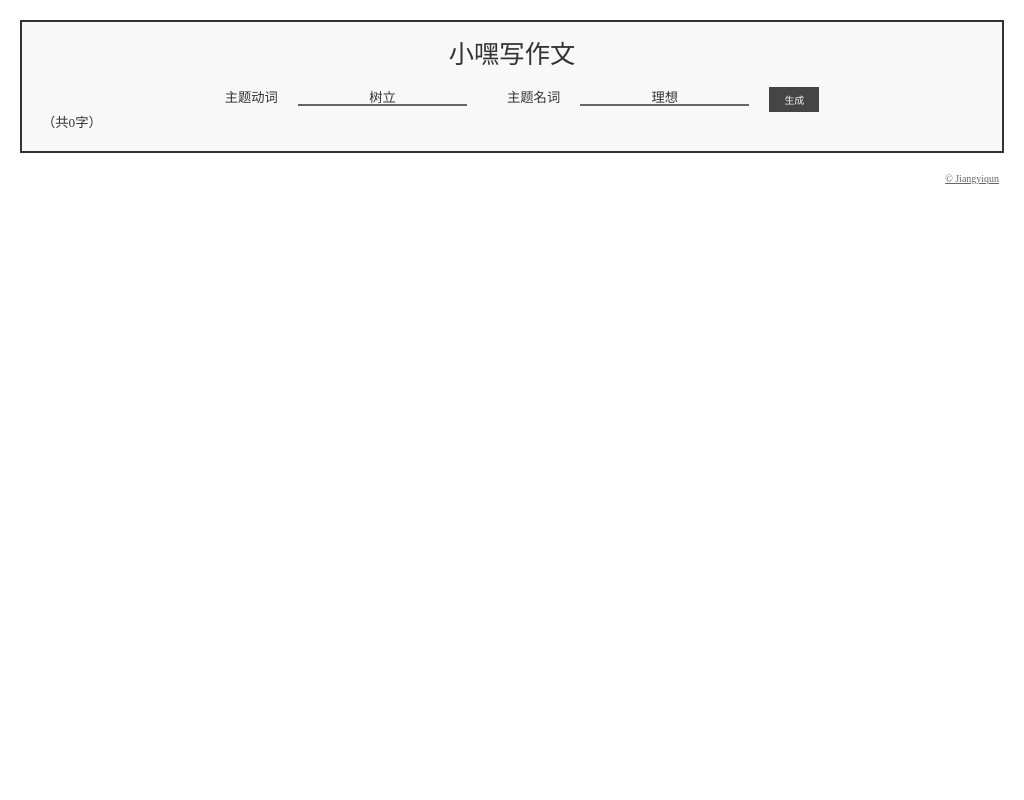
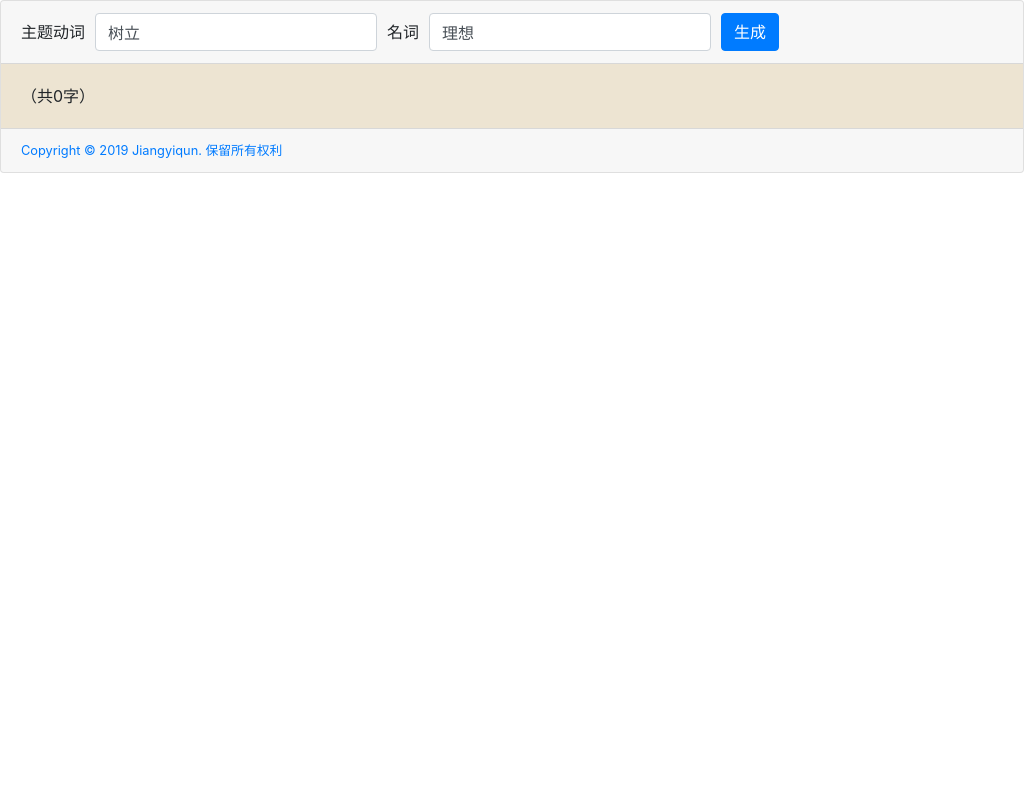
Before and after one commit to jackjyq/xiaohei-zuowen, a Flask app: page / in a window 1024 px wide. Run offline with Flask 2, Linux system fonts and the light colour scheme; some libraries are stand-ins or nearby versions.

Commit message:
重新排版

```diff
--- a/templates/index.html
+++ b/templates/index.html
@@ -1,219 +1,49 @@
 <html>
 <head>
-  <title>小嘿写作文</title>
+  <title>小嘿在线作文生成器</title>
   <meta http-equiv="content-type" content="txt/html; charset=utf-8" />
   <meta name="viewport" content="width=device-width, initial-scale=1.0, maximum-scale=1.0, user-scalable=0">
+  <meta name="keywords" content="作文生成器, 中学作文生成器, 万能作文, 生成器, 高考议论文, 免费作文生成器">
+  <meta name="description" content="小嘿在线作文生成器, 可免费在线自动生成海量作文，绝无重复。">
+  <link rel="stylesheet" href="https://stackpath.bootstrapcdn.com/bootstrap/4.4.1/css/bootstrap.min.css" integrity="sha384-Vkoo8x4CGsO3+Hhxv8T/Q5PaXtkKtu6ug5TOeNV6gBiFeWPGFN9MuhOf23Q9Ifjh" crossorigin="anonymous">
+  <script src="https://stackpath.bootstrapcdn.com/bootstrap/4.4.1/js/bootstrap.min.js" integrity="sha384-wfSDF2E50Y2D1uUdj0O3uMBJnjuUD4Ih7YwaYd1iqfktj0Uod8GCExl3Og8ifwB6" crossorigin="anonymous"></script>
 </head>
 
 <body>
-  <div id="主体">
-    <div id="标题">小嘿写作文</div>
-
-    <div id="主题">
-      <form method = "POST">
-        <span>主题动词</span>
-        <input type = "text" name = "主题动词" value = {{ 主题动词 }} />
-        <span>主题名词</span>
-        <input type = "text" name = "主题名词" value = {{ 主题名词 }} />
-        <button type = "submit">生成</button>
-     </form>
+  <div class="card">
+    <div class="card-header">
+      <form method = "POST" style="margin-bottom: 0;">
+        <div class="form-row">
+          <label class="col-form-label">主题动词</label>
+          <div class="col">
+            <input type="text" class="form-control"
+                value={{ 主题动词 }} name="主题动词">
+          </div>
+          <label class="col-form-label">名词</label>
+          <div class="col">
+            <input type="text" class="form-control"
+                value={{ 主题名词 }} name="主题名词">
+          </div>
+          <div class="col">
+            <button type="submit" class="btn btn-primary">
+              生成
+            </button>
+          </div>
+        </div>
+      </form>
     </div>
-
-    <div id="文章">
+    <div class="card-body" style="background-color: rgb(237, 228, 210);">
         {%for 段数 in range(0, 总段数)%}
-          <p id="文章">{{作文[段数]}}</p>
+          <p class="card-text" style="text-indent:2em">{{作文[段数]}}</p>
         {%endfor%}
-        （共{{总字数}}字）
+        <p class="card-text">（共{{总字数}}字）</p>
     </div>
-
-  </div>
-
-  <div id="页脚">
-    <p><a class="链接" href="https://github.com/Jiangyiqun/Chinese_Essay_Generator">
-        © Jiangyiqun
-    </a></p>
-  </div>
+      <div class="card-footer text-muted">
+        <a class="text-center"
+            href="https://github.com/Jiangyiqun/Chinese_Essay_Generator">
+            <small>Copyright © 2019 Jiangyiqun. 保留所有权利</small>
+        </a>
+      </div>
+    </div>
 </body>
 </html>
-
-<style>
-    /* Style Sheet 来自：https://github.com/suulnnka/BullshitGenerator */
-  @media screen and (max-width: 1024px) {
-    html{
-      font-size: 16px;
-      color: #333333;
-    }
-    body{
-      margin: 0;
-    }
-    #主体{
-      border: 2px solid #333333;
-      margin: 6px;
-      padding: 6px;
-      background: #f8f8f8;
-    }
-    #标题{
-      font-size: 22px;
-      line-height: 3rem;
-      text-align: center;
-    }
-    #主题{
-      text-align: center;
-      margin-top: 6px;
-      font-size: 0px;
-    }
-    #主题 span{
-      font-size: 16px;
-      vertical-align: baseline;
-      margin-left: 6px;
-    }
-    #主题 input{
-      border: none;
-      border-bottom: #666666 2px solid;
-      padding: 1px 0 0 0;
-      margin: 0px 6px 0 6px;
-      vertical-align: baseline;
-      font-size: 16px;
-      background: #f8f8f8;
-      color: #333333;
-      text-align: center;
-      width: 15%;
-    }
-    #主题 button{
-      border: 0;
-      padding: 3px 7px 3px 7px;
-      margin: 0;
-      vertical-align: top;
-      font-size: 16px;
-      background: #454545;
-      color: #efefef;
-    }
-    #文章 div{
-      margin-top: 6px;
-      font-size: 2rem;
-      text-align: justify;
-    }
-    #文章 p{
-      text-indent: 2em;
-    }
-    #声明{
-      float: left;
-      margin: 0 0 0 6px;
-    }
-    #声明 p{
-      margin: 0 0 3px 3px;
-      font-size: 1.4rem;
-    }
-    #声明文字{
-      display: none;
-    }
-    #页脚{
-      margin: 6px;
-    }
-    #页脚 p{
-      margin: 3px;
-      font-size: 10px;
-      text-align: right;
-    }
-    .链接{
-      color: #666666;
-    }
-    .图标{
-      height: 1rem;
-      width: 1rem;
-      vertical-align: top;
-      margin-top: 2px;
-    }
-  }
-
-  @media screen and (min-width: 1024px) {
-    html{
-      font-size: 1.3vw;
-      color: #333333;
-    }
-    body{
-      margin: 0;
-    }
-    #主体{
-      border: 2px solid #333333;
-      margin: 20px;
-      padding: 20px;
-      background: #f8f8f8;
-    }
-    #标题{
-      font-size: 1.9rem;
-      line-height: 1.9rem;
-      text-align: center;
-    }
-    #主题{
-      text-align: center;
-      margin-top: 20px;
-      font-size: 0px;
-    }
-    #主题 span{
-      font-size: 1rem;
-      vertical-align: baseline;
-      margin-left: 20px;
-    }
-    #主题 input{
-      border: none;
-      border-bottom: #666666 2px solid;
-      padding: 1px 0 0 0;
-      margin: 0px 20px 0 20px;
-      vertical-align: baseline;
-      font-size: 1rem;
-      background: #f8f8f8;
-      color: #333333;
-      text-align: center;
-      width: 18%;
-    }
-    #主题 button{
-      border: 0;
-      padding: 5px 15px 5px 15px;
-      margin: 0;
-      vertical-align: top;
-      font-size: 0.75rem;
-      background: #454545;
-      color: #efefef;
-    }
-    #文章 div{
-      margin-top: 20px;
-      text-align: justify;
-    }
-    #文章 p{
-      text-indent: 2em;
-    }
-    #声明{
-      float: left;
-      margin: 0 0 0 20px;
-    }
-    #声明 p{
-      margin: 0 0 5px 5px;
-      font-size: 0.75rem;
-    }
-    #声明文字{
-      display: none;
-    }
-    #页脚{
-      margin: 20px;
-    }
-    #页脚 p{
-      margin: 5px;
-      font-size: 0.75rem;
-      text-align: right;
-    }
-    .链接{
-      color: #666666;
-    }
-    #页脚 span{
-      padding: 2px 0 0 0;
-      vertical-align: baseline;
-    }
-    .图标{
-      height: 0.7rem;
-      width: 0.7rem;
-      vertical-align: top;
-      margin-top: 4px;
-    }
-  }
-</style>
```
Also changed, not shown: package-lock.json (added).
